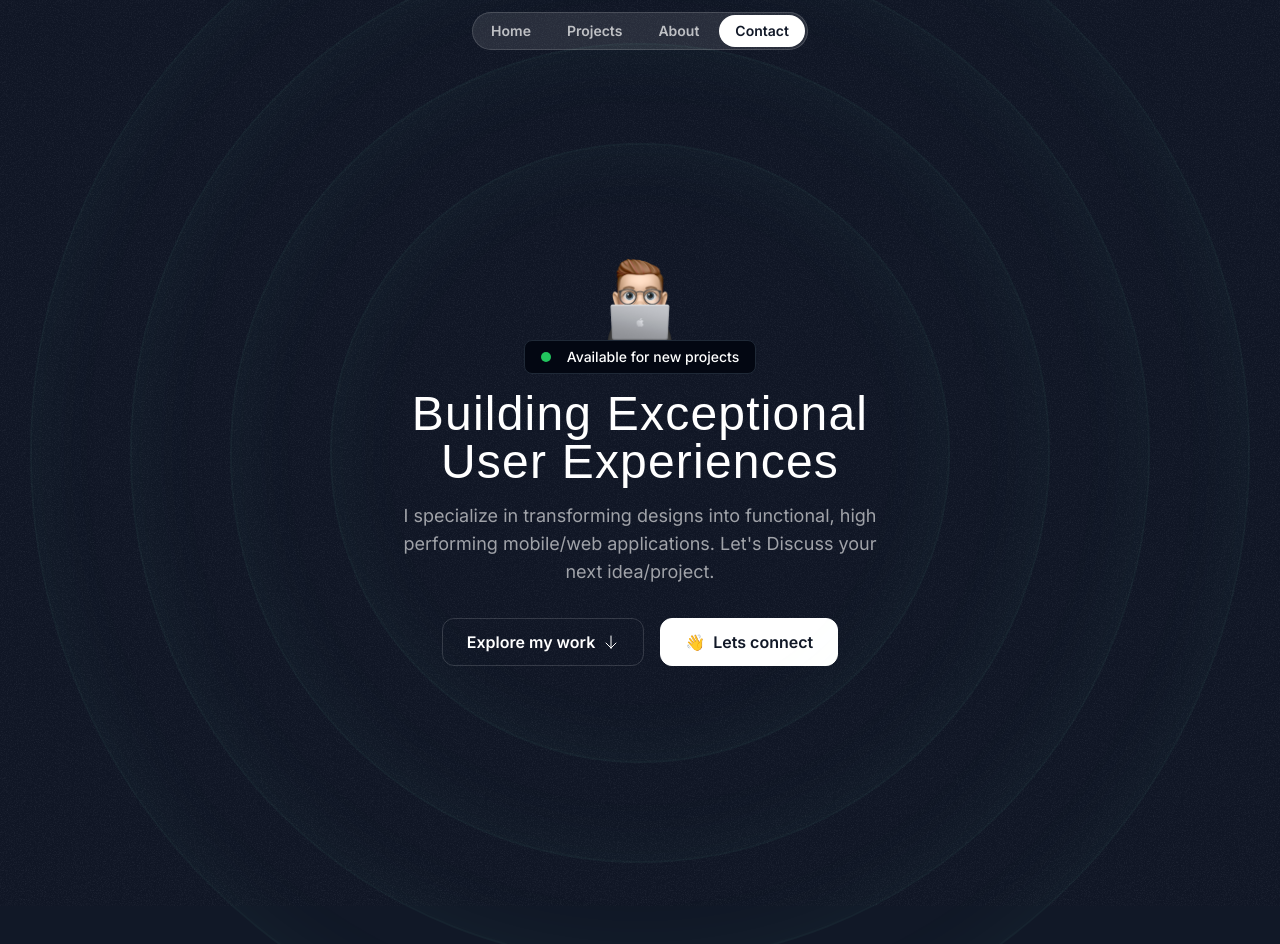
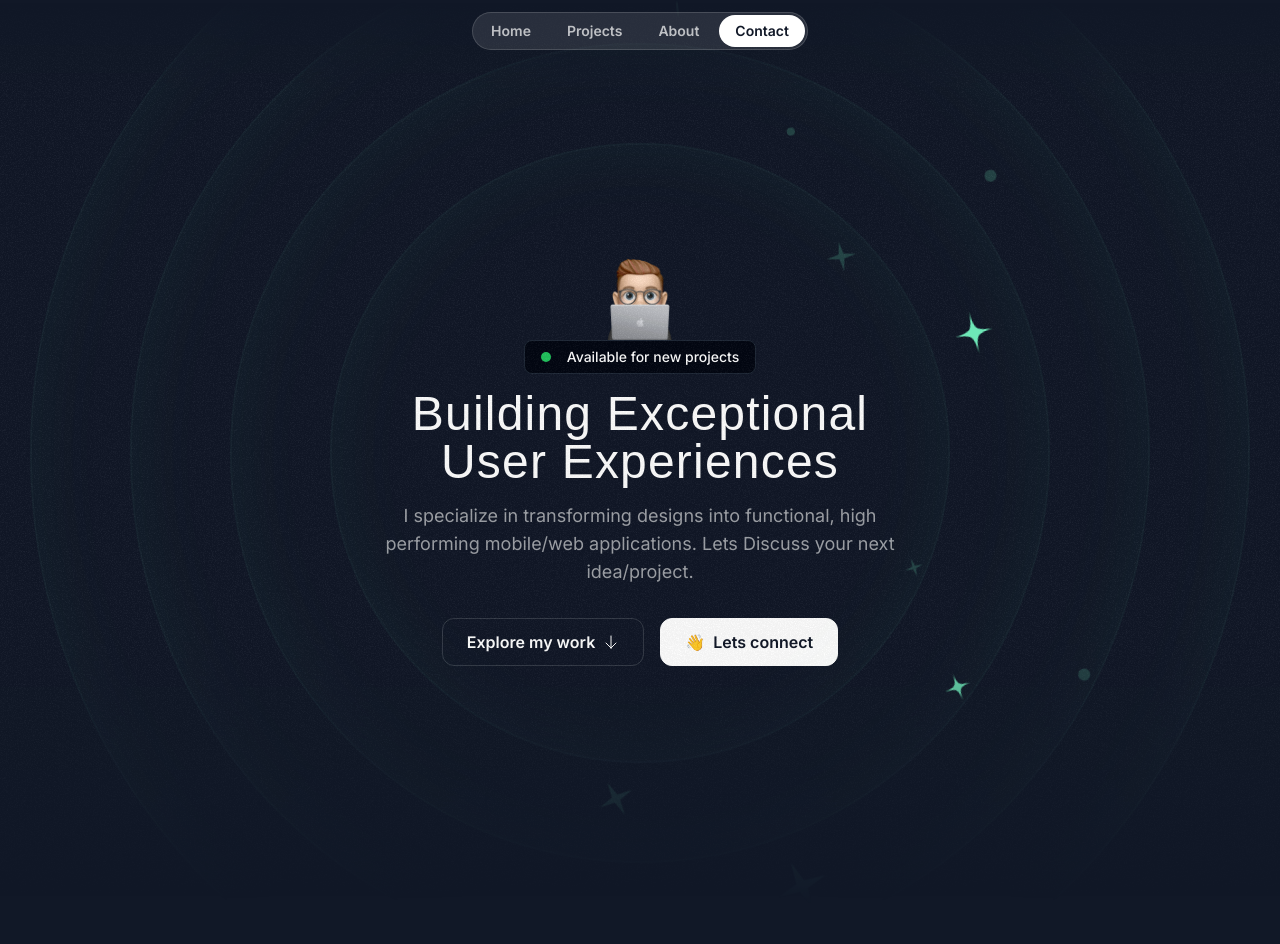
Before and after one commit to alok-kiran/alok-portfolio, a Next.js app: page / in a window 1280 px wide. Shown: the top 944 px of the page. Built offline with nearby package versions, Linux system fonts and the light colour scheme; a web font is replaced by a local one.

Commit message:
enhanced hero section

```diff
--- /dev/null
+++ b/app/components/HeroOrbit.tsx
@@ -0,0 +1,27 @@
+import React from 'react'
+
+function HeroOrbit({
+    children, size, rotation
+}: {
+    children: React.ReactNode;
+    size: number;
+    rotation: number;
+}) {
+  return (
+    <div className='absolute left-1/2 top-1/2 transform -translate-x-1/2 -translate-y-1/2'>
+    <div className='size-[800px] animate-spin [animation-duration:20s]' style={{
+        width: `${size}px`,
+        height: `${size}px`,
+        transform: `rotate(${rotation}deg)`
+    }}>
+        <div className='inline-flex animate-spin [animation-duration:30s]' style={{
+            transform: `rotate(${rotation * -1}deg)`
+        }}>
+           {children}
+        </div>
+    </div>
+    </div>
+  )
+}
+
+export default HeroOrbit
--- a/app/sections/heroes.tsx
+++ b/app/sections/heroes.tsx
@@ -3,16 +3,53 @@ import Image from 'next/image'
 import memoji from '@/assets/images/memoji-computer.png'
 import ArrowDown from '@/assets/icons/arrow-down.svg'
 import grainImage from '@/assets/images/grain.jpg'
+import HeroOrbit from '../components/HeroOrbit'
+import StarIcon from '@/assets/icons/star.svg'
+import SparkleIcon from '@/assets/icons/sparkle.svg'
 
 export default function Hero() {
     return (
         <div className=' py-32 md:py-48 lg:py-60 relative z-0 overflow-x-clip'>
+            <div className=' absolute inset-0 [mask-image:linear-gradient(to_bottom,transparent,black_10%,black_70%,transparent)]'>
+
             <div className=' absolute inset-0 -z-30 opacity-5' style={{backgroundImage: `url(${grainImage.src})`
             }}></div>
             <div className='size-[620px] hero-ring'></div>
             <div className='size-[820px] hero-ring'></div>
             <div className='size-[1020px] hero-ring'></div>
             <div className='size-[1220px] hero-ring'></div>
+            <HeroOrbit size={800} rotation={-72}>
+                <StarIcon className='text-emerald-300 size-28' />
+             </HeroOrbit>
+             <HeroOrbit size={550} rotation={20}>
+                <StarIcon className='text-emerald-300 size-12' />
+             </HeroOrbit>
+             <HeroOrbit size={590} rotation={98}>
+                <StarIcon className='text-emerald-300 size-8' />
+             </HeroOrbit>
+             <HeroOrbit size={430} rotation={-14}>
+                <SparkleIcon className='text-emerald-300/20 size-8' />
+             </HeroOrbit>
+             <HeroOrbit size={440} rotation={79}>
+                <SparkleIcon className='text-emerald-300/20 size-5' />
+             </HeroOrbit>
+             <HeroOrbit size={530} rotation={178}>
+                <SparkleIcon className='text-emerald-300/20 size-10' />
+             </HeroOrbit>
+             <HeroOrbit size={710} rotation={144}>
+                <SparkleIcon className='text-emerald-300/20 size-14' />
+             </HeroOrbit>
+             <HeroOrbit size={720} rotation={85}>
+                <div className='bg-emerald-300/20 size-3 rounded-full' />
+             </HeroOrbit>
+             <HeroOrbit size={520} rotation={-41}>
+                <div className='bg-emerald-300/20 size-2 rounded-full' />
+             </HeroOrbit>
+             <HeroOrbit size={650} rotation={-5}>
+                <div className='bg-emerald-300/20 size-3 rounded-full' />
+             </HeroOrbit>
+             </div>
+
             <div className=' container'>
                <div className=' flex flex-col items-center'>
                <Image src={memoji} alt='memoji' className=' size-[100px]' />
@@ -27,7 +64,7 @@ export default function Hero() {
                </div>
                 <div className=' max-w-lg mx-auto'>
                 <h1 className=' font-serif text-3xl md:text-5xl text-center mt-4 tracking-wide'>Building Exceptional User Experiences</h1>
-                <p className=' mt-4 text-center text-white/60 md:text-lg'>I specialize in transforming designs into functional, high performing mobile/web applications. Let's Discuss your next idea/project.</p>
+                <p className=' mt-4 text-center text-white/60 md:text-lg'>I specialize in transforming designs into functional, high performing mobile/web applications. Lets Discuss your next idea/project.</p>
                 </div>
                 <div className=' flex flex-col md:flex-row justify-center items-center mt-8 gap-4'>
                     <button className=' inline-flex items-center gap-2 border border-white/15  px-6 h-12 rounded-xl'>
```
